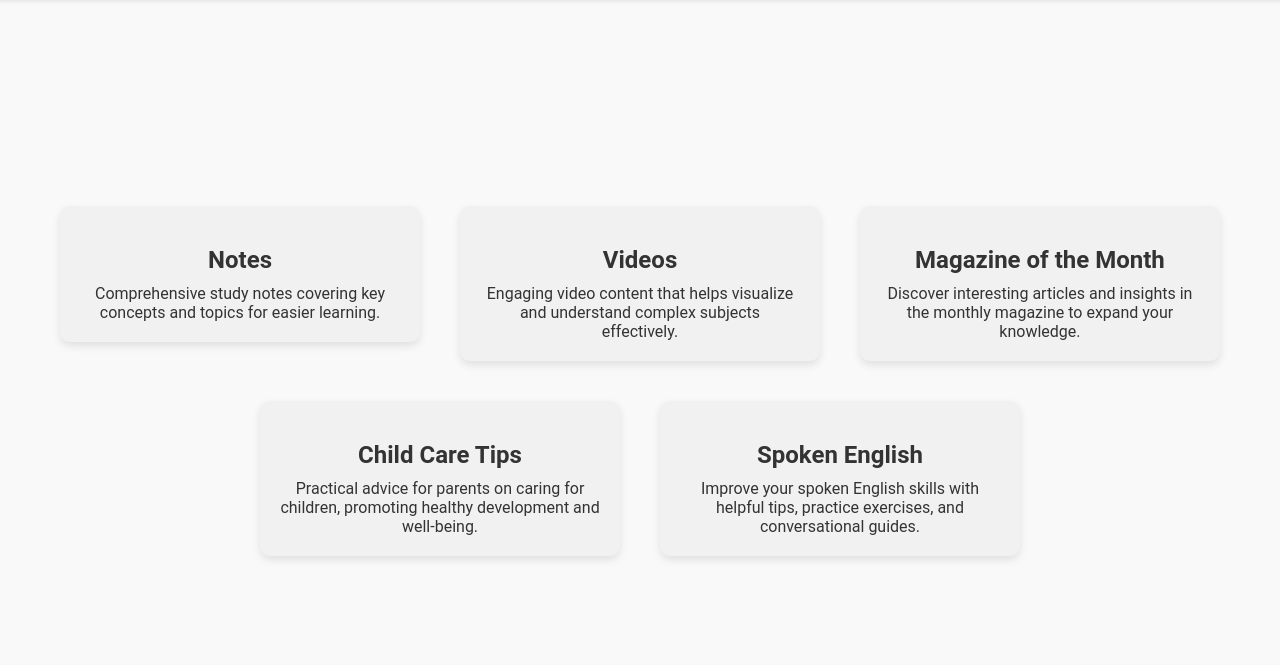
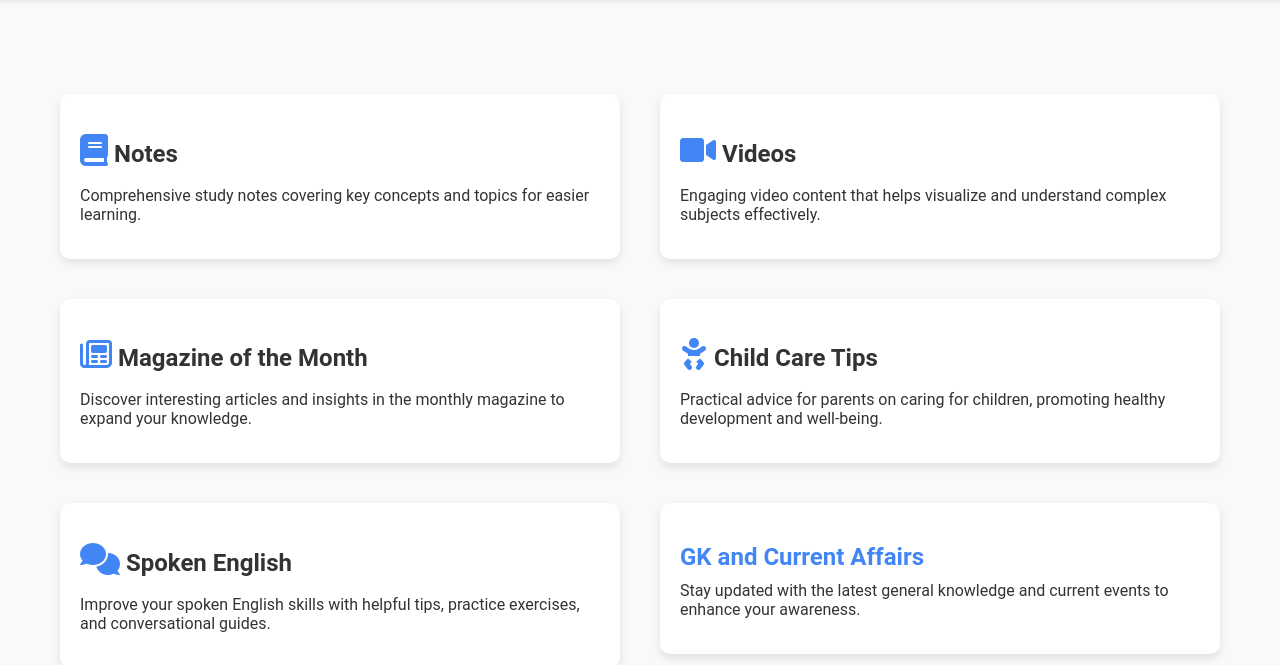
Before and after one commit to Swarup2024web/StudyMe, a plain HTML site: page index.html in a window 1280 px wide. Shown: the part 59-724 px from the top of the page. Drawn offline with Linux system fonts and the light colour scheme.

Commit message:
Update index.html

```diff
--- a/index.html
+++ b/index.html
@@ -3,7 +3,7 @@
 <head>
     <meta charset="UTF-8">
     <meta name="viewport" content="width=device-width, initial-scale=1.0">
-    <title>Swarup Sir</title>
+    <title>SWARUP SIR</title>
     <link rel="icon" href="icon.png"> <!-- Replace with your icon path -->
     <link rel="stylesheet" href="https://cdnjs.cloudflare.com/ajax/libs/font-awesome/6.0.0-beta3/css/all.min.css">
     <style>
@@ -71,15 +71,18 @@
         }
 
         .card {
-            background-color: #f1f1f1;
+            background-color: #fff;
             color: #333;
             padding: 20px;
             margin: 20px;
             border-radius: 10px;
             box-shadow: 0 4px 8px rgba(0, 0, 0, 0.1);
-            width: calc(33.33% - 40px); /* Three cards per row with spacing */
+            width: calc(50% - 40px); /* Two cards per row with spacing */
             box-sizing: border-box;
-            text-align: center;
+            text-align: left;
+            display: flex;
+            flex-direction: column;
+            justify-content: space-between;
         }
 
         .card h2 {
@@ -89,7 +92,23 @@
 
         .card p {
             font-size: 1rem;
-            margin: 0;
+            margin: 0 0 15px 0;
+        }
+
+        .card a {
+            color: #4285f4; /* Google Blue */
+            text-decoration: none;
+            font-weight: bold;
+        }
+
+        .card a:hover {
+            text-decoration: underline;
+        }
+
+        .card i {
+            margin-bottom: 10px;
+            font-size: 2rem;
+            color: #4285f4; /* Google Blue */
         }
 
         /* WhatsApp Button Styles */
@@ -116,6 +135,7 @@
 
         .whatsapp-button i {
             margin-right: 10px;
+            font-size: 1.5rem;
         }
 
         /* Responsive Design */
@@ -140,7 +160,7 @@
 <body>
     <header>
         <div class="logo">
-            <h1>Swarup Sir</h1>
+            <h1>SWARUP SIR</h1>
         </div>
         <nav>
             <a href="index.html">Home</a>
@@ -151,28 +171,33 @@
 
     <main>
         <section class="card notes">
-            <h2>Notes</h2>
+            <h2><i class="fas fa-book"></i> Notes</h2>
             <p>Comprehensive study notes covering key concepts and topics for easier learning.</p>
         </section>
 
         <section class="card videos">
-            <h2>Videos</h2>
+            <h2><i class="fas fa-video"></i> Videos</h2>
             <p>Engaging video content that helps visualize and understand complex subjects effectively.</p>
         </section>
 
         <section class="card magazine">
-            <h2>Magazine of the Month</h2>
+            <h2><i class="far fa-newspaper"></i> Magazine of the Month</h2>
             <p>Discover interesting articles and insights in the monthly magazine to expand your knowledge.</p>
         </section>
 
         <section class="card childcare">
-            <h2>Child Care Tips</h2>
+            <h2><i class="fas fa-baby"></i> Child Care Tips</h2>
             <p>Practical advice for parents on caring for children, promoting healthy development and well-being.</p>
         </section>
 
         <section class="card spoken-english">
-            <h2>Spoken English</h2>
+            <h2><i class="fas fa-comments"></i> Spoken English</h2>
             <p>Improve your spoken English skills with helpful tips, practice exercises, and conversational guides.</p>
+        </section>
+
+        <section class="card gk">
+            <h2><a href="gk_current_affairs.html">GK and Current Affairs</a></h2>
+            <p>Stay updated with the latest general knowledge and current events to enhance your awareness.</p>
         </section>
     </main>
 
```
